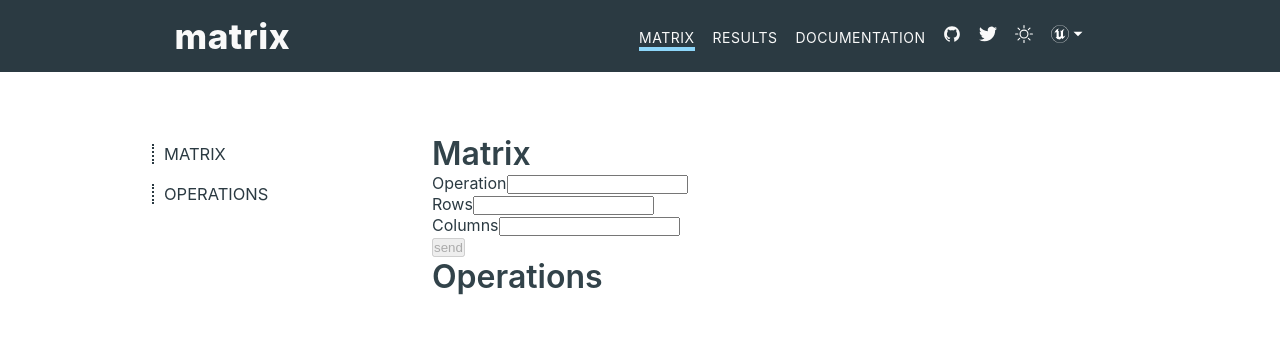
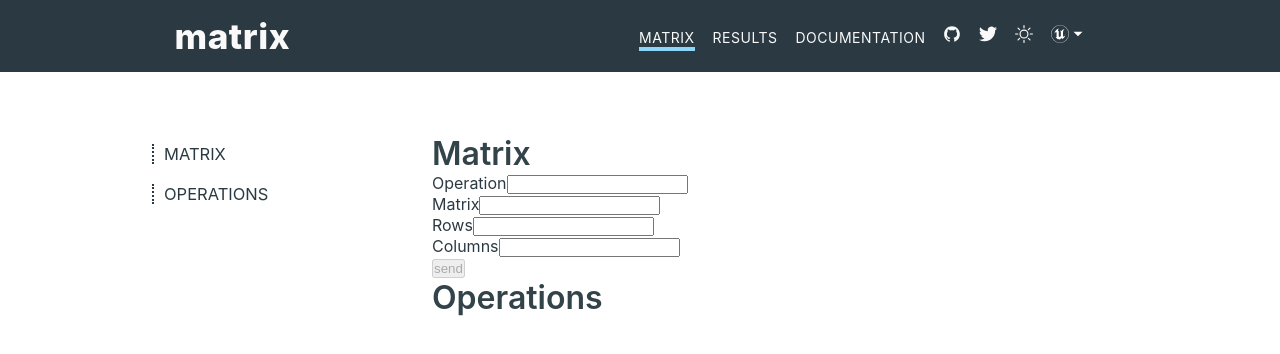
Before and after one commit to diegotenjo961/matrix-operations, a React (Create React App) app: page / in a window 1280 px wide. Shown: the top 354 px of the page. Built offline with nearby package versions, Linux system fonts and the light colour scheme.

Commit message:
Add form matrix

```diff
--- a/src/components/Feed.jsx
+++ b/src/components/Feed.jsx
@@ -8,7 +8,7 @@ const Feed = (props) => {
         <>
             {content.map(con => (
                 <div key={con.id}>
-                    <h1 className="feed__title">{con.title}</h1>
+                    <h1 className="feed__title" id={con.id}>{con.title}</h1>
                     {con.content}
                 </div>
             ))}
--- /dev/null
+++ b/src/components/Form.jsx
@@ -0,0 +1,35 @@
+import React, { useState, useEffect } from 'react';
+import { validateOperation } from "../utils/switchedOperations";
+import FormMatrix from "./FormMatrix";
+
+const Form = () => {
+    const [operation, setOperation] = useState("");
+    const [validate, setValidate] = useState({});
+
+    const handleChange = (e) => {
+        setOperation(e.target.value.toLowerCase());
+    }
+    sessionStorage.setItem("operation", operation);
+
+    useEffect(() => {
+        setValidate(validateOperation(operation));
+    }, [operation]);
+
+    console.log(operation);
+    console.log(validate);
+
+    return(
+        <div>
+            <label htmlFor="operation">Operation</label>
+            <input id="operation" name="operation" className="feed__form-input"
+                onChange={handleChange}/>
+            <FormMatrix id="1"/>
+            <button className="feed__form-button" id="matrix-button" type="button"
+                disabled={!validate.isOperation}>
+                {validate.twoMatrix ? "next" : "send"}
+            </button>
+        </div>
+    )
+}
+
+export default Form;
--- a/src/components/FormMatrix.jsx
+++ b/src/components/FormMatrix.jsx
@@ -1,41 +1,42 @@
-import React, { useState, useEffect } from 'react';
-import { validateOperation, results } from "../utils/switchedOperations";
+import React, { useState } from 'react';
 
-const FormMatrix = () => {
-    const [operation, setOperation] = useState("");
-    const [operationOk, setOperationOk] = useState({});
-    const validate = validateOperation(operation);
+const FormMatrix = (props) => {
+    const { id } = props;
+    const [formData, setFormData] = useState({
+        matrix: "",
+        rows: 0,
+        column: 0,
+    });
 
-    const handleOperation = (e) => {
-        setOperation(e.target.value.toLowerCase());
+    const handleChange = (e) => {
+        setFormData({
+            ...formData,
+            [e.target.name]: e.target.value,
+        });
     }
-    useEffect(() => {
-        setOperationOk({
-            isOperation: validate.isOperation,
-            twoMatrix: validate.twoMatrix,
-        });
-    }, [validate.isOperation, validate.twoMatrix]);
-
+    sessionStorage.setItem(`matrix-${id}`, JSON.stringify(formData));
 
     return(
-        <form className="feed__form-matrix">
+        <div className="form-matrix" id={`form-matrix-${id}`}>
             <div>
-                <label htmlFor="operation">Operation</label>
-                <input id="operation" className="feed__form-input" onChange={handleOperation}/>
+                <label htmlFor={`matrix-${id}`}>Matrix</label>
+                <input id={`matrix-${id}`} name="matrix" className="feed__form-input"
+                    onChange={handleChange}
+                />
             </div>
             <div>
-                <label htmlFor="rows-1">Rows</label>
-                <input id="rows-1" className="feed__form-input" />
+                <label htmlFor={`rows-${id}`}>Rows</label>
+                <input id={`rows-${id}`} name="rows" className="feed__form-input" type="number"
+                    onChange={handleChange}
+                />
             </div>
             <div>
-                <label htmlFor="column-1">Columns</label>
-                <input id="column-1" className="feed__form-input" />
+                <label htmlFor={`column-${id}`}>Columns</label>
+                <input id={`column-${id}`} name="column" className="feed__form-input" type="number"
+                    onChange={handleChange}
+                />
             </div>
-            <button className="feed__form-button" id="matrix-button"
-                disabled={!operationOk.isOperation}>
-                {operationOk.twoMatrix ? "next" : "send"}
-            </button>
-        </form>
+        </div>
     )
 }
 
--- a/src/data/matrix.js
+++ b/src/data/matrix.js
@@ -1,10 +1,10 @@
-import FormMatrix from "../components/FormMatrix";
+import Form from "../components/Form";
 
 const arrayTitles = [
     {
         id: 1,
         title: "Matrix",
-        content: <FormMatrix />
+        content: <Form />
     },
     {
         id: 2,
--- a/src/index.css
+++ b/src/index.css
@@ -36,4 +36,5 @@ p {
 .feed {
   flex: 3;
   padding: 1.5em;
+  scroll-behavior: smooth;
 }
```
